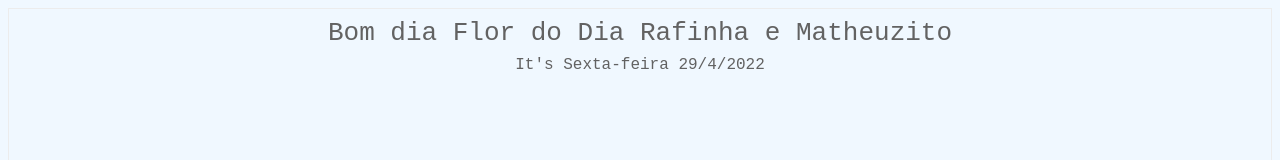
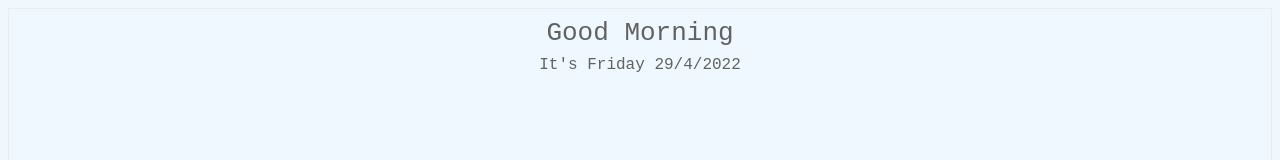
Before and after one commit to peac9/testy, a plain HTML site: page index.html in a window 1280 px wide. Shown: the top 160 px of the page. Drawn offline with Linux system fonts and the light colour scheme.

Commit message:
Update index.html

```diff
--- a/index.html
+++ b/index.html
@@ -28,13 +28,13 @@ body{
 
 <script>
     var weekday = new Array(7);
-    weekday[0] = "Domingo";
-    weekday[1] = "Segunda-feira";
-    weekday[2] = "Terça-feira";
-    weekday[3] = "Quarta-feira";
-    weekday[4] = "Quinta-feira";
-    weekday[5] = "Sexta-feira";
-    weekday[6] = "Sábado";
+    weekday[0] = "Sunday";
+    weekday[1] = "Monday";
+    weekday[2] = "Tuesday";
+    weekday[3] = "Wednesday";
+    weekday[4] = "Thursday";
+    weekday[5] = "Friday";
+    weekday[6] = "Saturday";
 
 
     var today = new Date();
@@ -45,13 +45,13 @@ body{
     var greet;
 
     if (hrs < 12)
-        greet = 'Bom dia Flor do Dia  ';
-    else if (hrs >= 12 && hrs <= 18)
-        greet = 'Boa tarde Meu Amor ';
-    else if (hrs >= 18 && hrs <= 24)
-        greet = 'Boa noite pra quem é de boa noite  ';
+        greet = 'Good Morning  ';
+    else if (hrs >= 12 && hrs <= 17)
+        greet = 'Good Afternoon ';
+    else if (hrs >= 17 && hrs <= 24)
+        greet = 'Good Evening  ';
 
     document.getElementById('lbl').innerHTML =
-        greet+= "Rafinha e Matheuzito " +`<div id="date"> It's ${date}</div>`;
+        greet+=`<div id="date"> It's ${date}</div>`;
 </script>
 </html>
```
